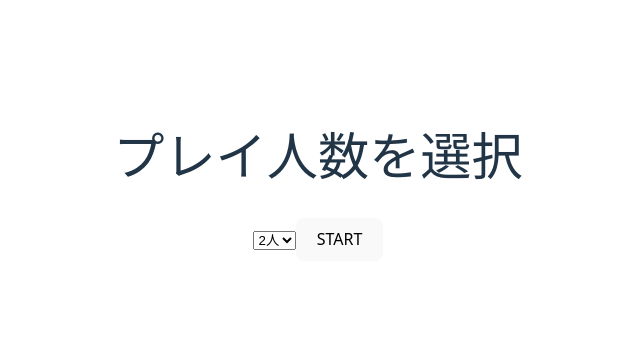
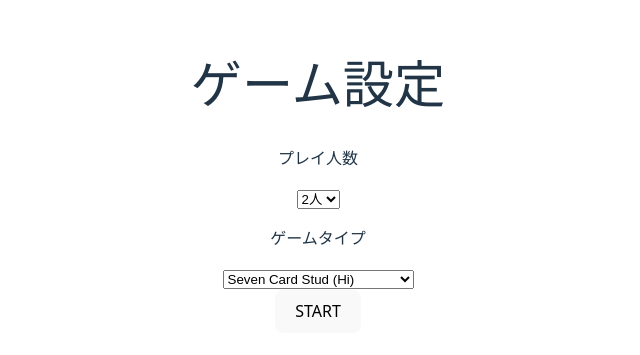
Before and after one commit to KenyaSugimoto/stud-trainer, a React (Vite) app: page / in a window 1280 px wide. Shown: the part 223-578 px from the top of the page, without its empty margins (322-962 px from the left). Built offline with nearby package versions, Linux system fonts and the light colour scheme.

Commit message:
gameTypeを選択できるようにする

```diff
--- a/src/App.tsx
+++ b/src/App.tsx
@@ -1,16 +1,16 @@
 import "./App.css";
 import { useState } from "react";
 import { GameScreen } from "./components/GameScreen";
-import { PlayersSelectScreen } from "./components/PlayersSelectScreen";
-import type { GameState } from "./types/types";
+import { GameSetupScreen } from "./components/GameSetupScreen";
+import type { GameState, GameType } from "./types/types";
 import { deal3rd } from "./utils/card";
 import { initGameState } from "./utils/gameState";
 
 export default function App() {
 	const [gameState, setGameState] = useState<GameState | null>(null);
 
-	const handleStart = (playerCount: number) => {
-		let gs = initGameState(playerCount);
+	const handleStart = (playerCount: number, gameType: GameType) => {
+		let gs = initGameState(playerCount, gameType);
 		gs = deal3rd(gs);
 		setGameState(gs);
 	};
@@ -18,7 +18,7 @@ export default function App() {
 	return (
 		<div className="min-h-screen bg-gray-100 p-4">
 			{!gameState ? (
-				<PlayersSelectScreen onStart={handleStart} />
+				<GameSetupScreen onStart={handleStart} />
 			) : (
 				<GameScreen gameState={gameState} setGameState={setGameState} />
 			)}
--- a/src/components/GameScreen.tsx
+++ b/src/components/GameScreen.tsx
@@ -10,6 +10,7 @@ export const GameScreen = ({ gameState }: Props) => {
 	return (
 		<div className="p-4">
 			<h2 className="font-bold text-lg">Stud vs CPU</h2>
+			<div>Game Type: {gameState.gameType}</div>
 			<div>Players: {gameState.playerCount}</div>
 			<div>Street: {gameState.street}</div>
 			<div>Pot: {gameState.pot}</div>
--- /dev/null
+++ b/src/components/GameSetupScreen.tsx
@@ -0,0 +1,57 @@
+// components/GameSetupScreen.tsx
+import { useState } from "react";
+import type { GameType } from "../types/types";
+
+type Props = {
+	onStart: (playerCount: number, gameType: GameType) => void;
+};
+
+export const GameSetupScreen = ({ onStart }: Props) => {
+	const [playerCount, setPlayerCount] = useState(2);
+	const [gameType, setGameType] = useState<GameType>("STUD_HI");
+
+	return (
+		<div className="p-4 flex flex-col items-center gap-6 text-center">
+			<h1 className="text-xl font-bold">ゲーム設定</h1>
+
+			{/* プレイ人数 */}
+			<div className="flex flex-col items-center gap-2">
+				<p className="font-semibold">プレイ人数</p>
+				<select
+					value={playerCount}
+					onChange={(e) => setPlayerCount(Number(e.target.value))}
+					className="border p-2 rounded"
+				>
+					{Array.from({ length: 7 }, (_, i) => i + 2).map((n) => (
+						<option key={n} value={n}>
+							{n}人
+						</option>
+					))}
+				</select>
+			</div>
+
+			{/* ゲームタイプ */}
+			<div className="flex flex-col items-center gap-2">
+				<p className="font-semibold">ゲームタイプ</p>
+				<select
+					value={gameType}
+					onChange={(e) => setGameType(e.target.value as GameType)}
+					className="border p-2 rounded"
+				>
+					<option value="STUD_HI">Seven Card Stud (Hi)</option>
+					<option value="RAZZ">Razz</option>
+					<option value="STUD8">Seven Card Stud 8-or-Better</option>
+				</select>
+			</div>
+
+			{/* スタート */}
+			<button
+				type="button"
+				onClick={() => onStart(playerCount, gameType)}
+				className="px-4 py-2 bg-blue-600 text-white rounded hover:bg-blue-700"
+			>
+				START
+			</button>
+		</div>
+	);
+};
--- a/src/components/PlayersSelectScreen.tsx
+++ /dev/null
@@ -1,31 +0,0 @@
-import { useState } from "react";
-
-type Props = {
-	onStart: (playerCount: number) => void;
-};
-
-export const PlayersSelectScreen = ({ onStart }: Props) => {
-	const [count, setCount] = useState(2);
-
-	return (
-		<div className="p-4 flex flex-col items-center gap-6 text-center">
-			<h1 className="text-xl font-bold">プレイ人数を選択</h1>
-
-			<select value={count} onChange={(e) => setCount(Number(e.target.value))} className="border p-2 rounded">
-				{Array.from({ length: 7 }, (_, i) => i + 2).map((n) => (
-					<option key={n} value={n}>
-						{n}人
-					</option>
-				))}
-			</select>
-
-			<button
-				type="button"
-				onClick={() => onStart(count)}
-				className="px-4 py-2 bg-blue-600 text-white rounded hover:bg-blue-700"
-			>
-				START
-			</button>
-		</div>
-	);
-};
--- a/src/utils/gameState.ts
+++ b/src/utils/gameState.ts
@@ -1,7 +1,7 @@
-import type { GameState, PlayerState } from "../types/types";
+import type { GameState, GameType, PlayerState } from "../types/types";
 import { createDeck, shuffle } from "./card";
 
-export const initGameState = (playerCount: number): GameState => {
+export const initGameState = (playerCount: number, gameType: GameType): GameState => {
 	const deck = shuffle(createDeck());
 
 	const players: PlayerState[] = [];
@@ -23,6 +23,7 @@ export const initGameState = (playerCount: number): GameState => {
 
 	const gs: GameState = {
 		playerCount,
+		gameType,
 		players,
 		street: "3rd",
 		deck,
```
Also changed, not shown: src/types/types.ts (+2 -5 lines), 2 other files (tests, documents, lock files or other folders).
